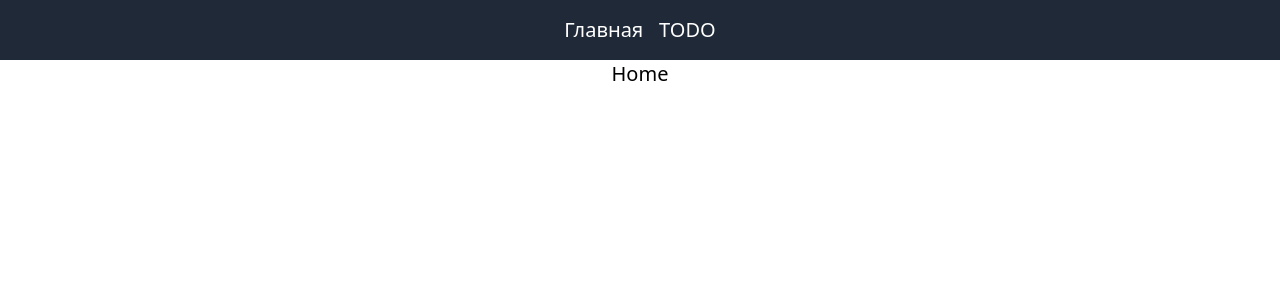
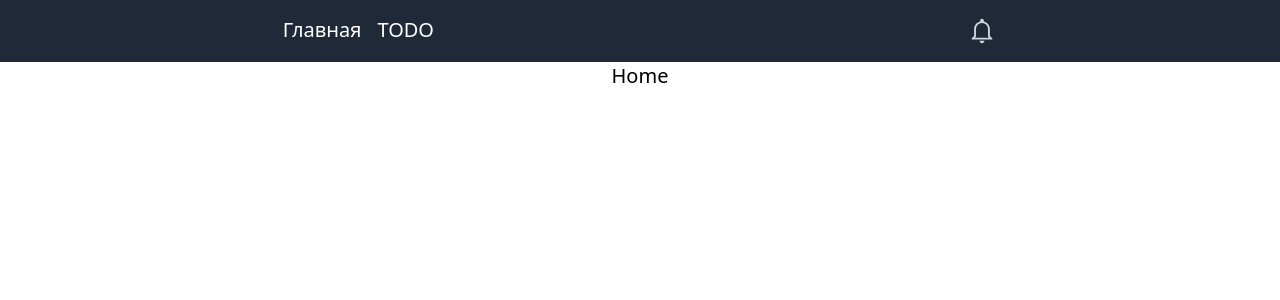
Before and after one commit to akadyrbekova/HM3, a React (Create React App) app in the folder todo/: page / in a window 1280 px wide. Shown: the top 300 px of the page. Built offline with nearby package versions, Linux system fonts and the light colour scheme.

Commit message:
add useContext

```diff
--- a/todo/src/component/Navbar.jsx
+++ b/todo/src/component/Navbar.jsx
@@ -1,8 +1,9 @@
 import { Link } from "react-router-dom";
+import { IoMdNotificationsOutline } from "react-icons/io";
 
 const Navbar = () => {
   return (
-    <nav className="bg-gray-800 p-4">
+    <nav className="bg-gray-800 p-4 flex justify-around">
       <ul className="flex justify-center text-xl space-x-4">
         <Link to="/" className="text-white hover:text-gray-300">
           Главная
@@ -11,6 +12,7 @@ const Navbar = () => {
           TODO
         </Link>
       </ul>
+      <IoMdNotificationsOutline className="flex justify-center text-3xl	 text-gray-300" />
     </nav>
   );
 };
```
